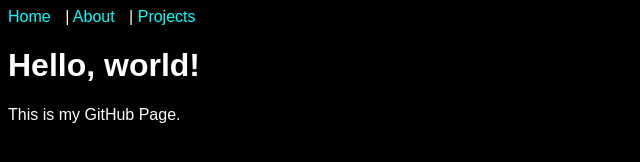
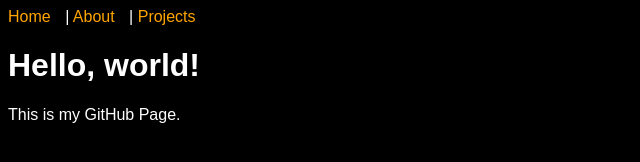
Before and after one commit to Rzidev/Rzidev.github.io, a plain HTML site: page index.html in a window 1280 px wide. Shown: the whole page, without its empty margins (0-640 px from the left). Drawn offline with Linux system fonts and the light colour scheme.

Commit message:
updated website

```diff
--- a/style.css
+++ b/style.css
@@ -5,7 +5,7 @@ body {
 }
 
 nav a {
-  color: cyan;
+  color: orange;
   margin-right: 10px;
   text-decoration: none;
 }
```
